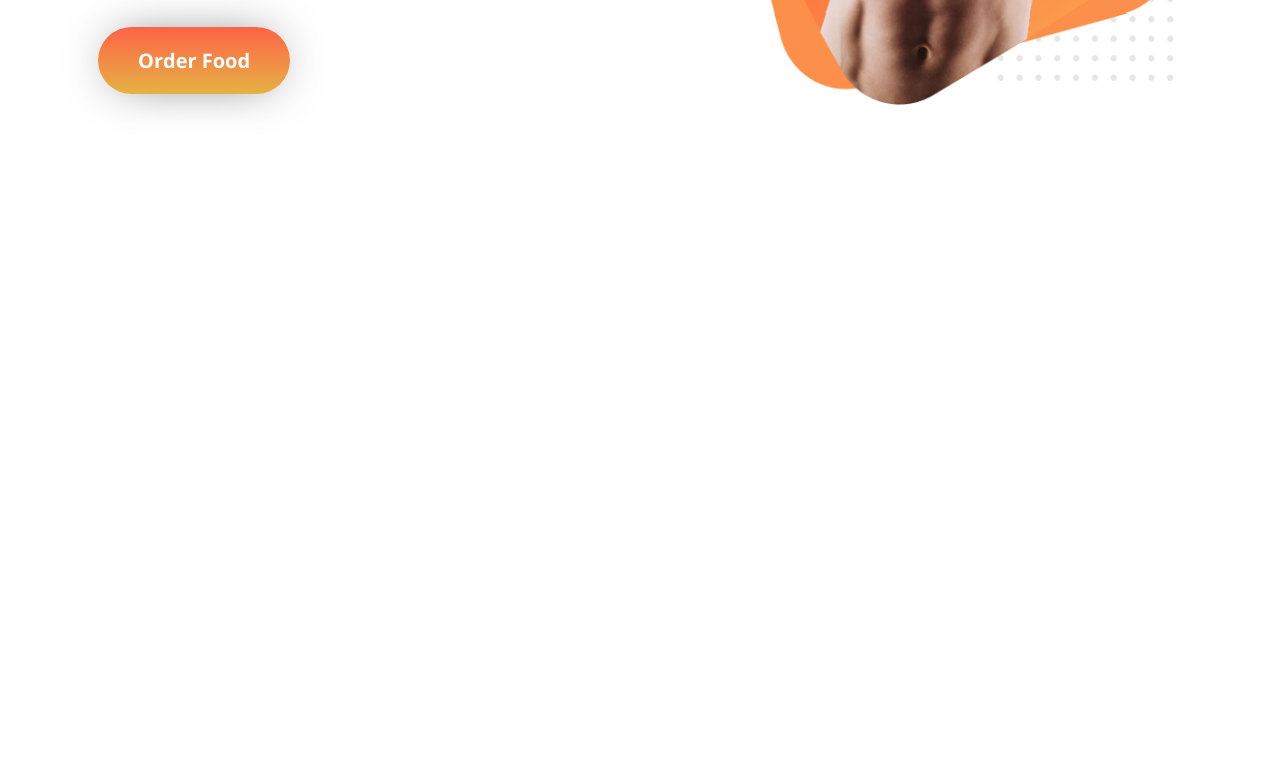
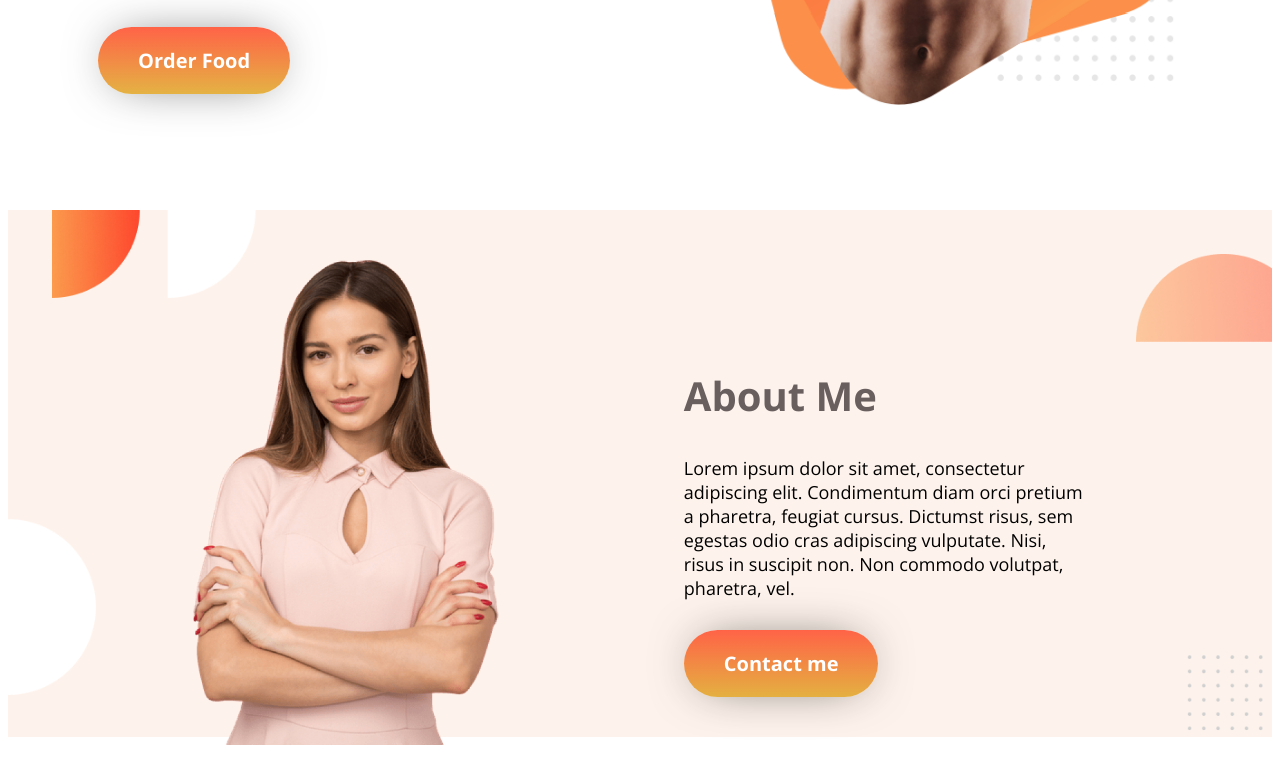
Before and after one commit to premhaldar/eat_helthy, a plain HTML site: page index.html in a window 1280 px wide. Shown: the part 543-1326 px from the top of the page. Before the commit the page ends 800 px from the top, so only its background shows below. Drawn offline with nearby package versions, Linux system fonts and the light colour scheme.

Commit message:
about me part added

```diff
--- a/css/style.css
+++ b/css/style.css
@@ -1,5 +1,8 @@
 body{
     font-family: 'Open Sans', sans-serif;
+}
+section{
+    margin-bottom: 100px;
 }
 /* ==============================
        header css start
@@ -53,3 +56,50 @@ body{
 /* ==============================
        header css end
 ================================== */
+/* ==============================
+       about me css start
+================================== */
+#about_me{
+    display: flex;
+    background-image: url(../images/shapes/7.png);
+    background-repeat: no-repeat;
+    background-size: contain;
+}
+.half_width-1{
+    width: 40%;
+}
+.half_width-2{
+    width: 50%;
+    margin-left: 185px;
+    margin-top: 125px;
+}
+.half_width-2 h1{
+    font-size: 40px;
+    color: #6a5f5f;
+}
+.half_width-2 p{
+    font-size: 18px;
+    font-weight: 400;
+    width: 400px;
+    margin-bottom: 50px;
+}
+.half_width-2 a{
+    text-decoration: none;
+    background-image: linear-gradient(tomato,#dfa21dd3);
+    padding: 20px 40px;
+    color: white;
+    border-radius: 50px;
+    font-weight: 700;
+    font-size: 20px;
+    box-shadow: 0px 0px 50px -17px rgba(0,0,0,0.75);
+-webkit-box-shadow: 0px 0px 50px -17px rgba(0,0,0,0.75);
+-moz-box-shadow: 0px 0px 50px -17px rgba(0,0,0,0.75);
+}
+#about_me img{
+    height: 485px;
+    margin-left: 185px;
+    margin-top: 50px;
+}
+/* ==============================
+       about me css end
+================================== */
--- a/index.html
+++ b/index.html
@@ -34,6 +34,27 @@
 <!-- =========================================
                  header part end
 ========================================== -->
+<!-- =========================================
+                 about me part start
+========================================== -->
+<section id="about_me">
+    <div class="half_width-1">
+        <img src="images/female/Person Image.png" alt="">
+    </div>
+    <div class="half_width-2">
+        <h1>About Me</h1>
+        <p>Lorem ipsum dolor sit amet, consectetur adipiscing
+            elit. Condimentum diam orci pretium a pharetra,
+            feugiat cursus. Dictumst risus, sem egestas odio cras
+            adipiscing vulputate. Nisi, risus in suscipit non. Non
+            commodo volutpat, pharetra, vel.
+        </p>
+        <a href="#">Contact me</a>
+    </div>
+</section>
+<!-- =========================================
+                 about me part end
+========================================== -->
 
 
 </body>
```
